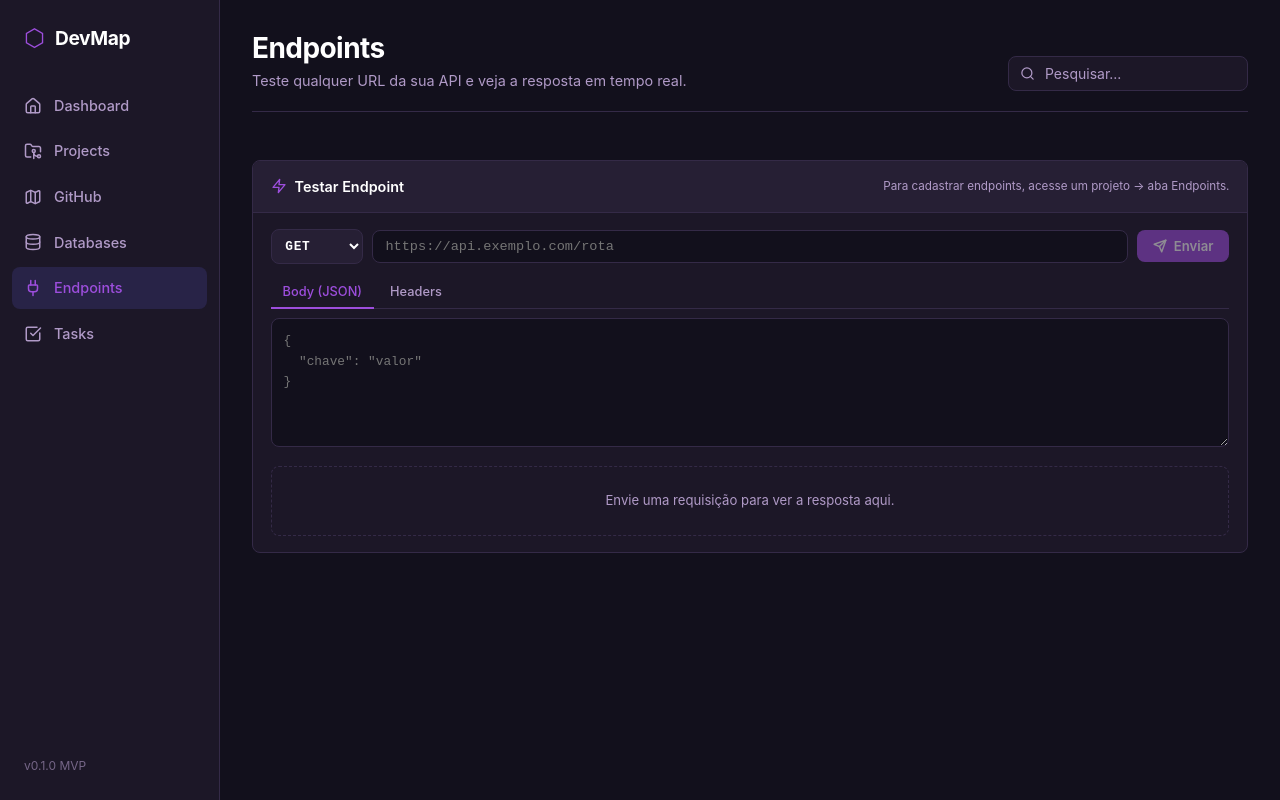
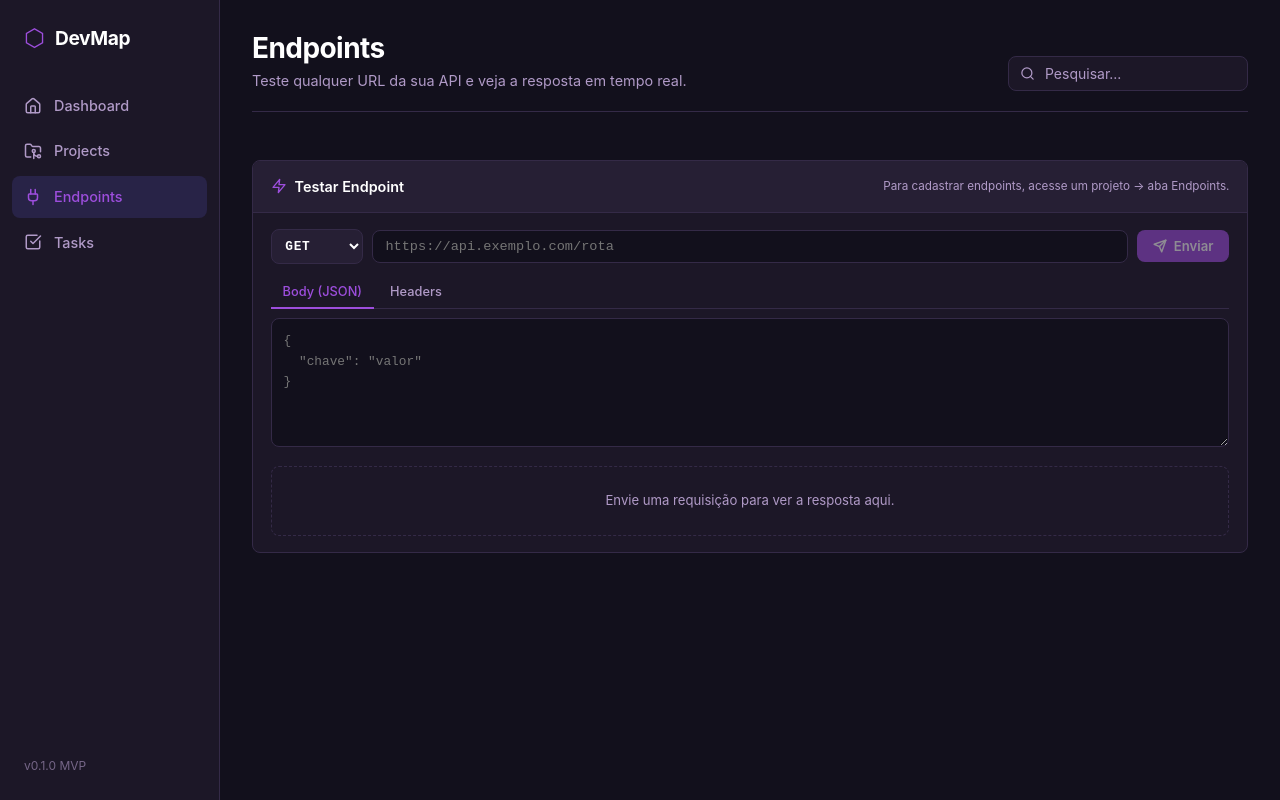
Before and after one commit to lukinhasc-dev/devmap, a React (Vite) app in the folder frontend/: page /endpoints in a window 1280 px wide. Built offline with nearby package versions, Linux system fonts and the light colour scheme.

Commit message:
chore: ajustes na sidebar e exclusão de pages

```diff
--- a/frontend/src/App.tsx
+++ b/frontend/src/App.tsx
@@ -1,16 +1,16 @@
-import { BrowserRouter, Routes, Route, Navigate } from "react-router-dom"
+import { BrowserRouter, Routes, Route } from "react-router-dom"
 import Sidebar from "./components/Sidebar.tsx"
 import "./styles/App.css"
 import Projects from "./pages/Projects.tsx"
 import Home from "./pages/Dashboard.tsx"
-import Github from "./pages/Github.tsx"
-import Databases from "./pages/Databases.tsx"
 import Endpoints from "./pages/Endpoints.tsx"
 import Tasks from "./pages/Tasks.tsx"
 import ProjectDetail from "./pages/ProjectDetail.tsx"
 import ProjectGithub from "./pages/project/ProjectGithub.tsx"
 import ProjectDatabases from "./pages/project/ProjectDatabases.tsx"
 import ProjectEndpoints from "./pages/project/ProjectEndpoints.tsx"
+import ProjectControllers from "./pages/project/ProjectController.tsx"
+
 
 function App() {
   return (
@@ -21,17 +21,13 @@ function App() {
           <Routes>
             <Route path="/dashboard" element={<Home />} />
             <Route path="/projects" element={<Projects />} />
-            <Route path="/github" element={<Github />} />
-            <Route path="/databases" element={<Databases />} />
             <Route path="/endpoints" element={<Endpoints />} />
             <Route path="/tasks" element={<Tasks />} />
-
-            {/* ── Projeto detail com sub-rotas ── */}
             <Route path="/projects/:id" element={<ProjectDetail />}>
-              <Route index element={<Navigate to="github" replace />} />
               <Route path="github" element={<ProjectGithub />} />
               <Route path="databases" element={<ProjectDatabases />} />
               <Route path="endpoints" element={<ProjectEndpoints />} />
+              <Route path="controllers" element={<ProjectControllers />} />
             </Route>
           </Routes>
         </main>
--- a/frontend/src/components/Sidebar.tsx
+++ b/frontend/src/components/Sidebar.tsx
@@ -1,12 +1,10 @@
 import { NavLink } from "react-router-dom"
-import { Home, FolderGit2, Database, Plug, CheckSquare, Map } from "lucide-react"
+import { Home, FolderGit2, Plug, CheckSquare } from "lucide-react"
 import "../styles/Sidebar.css"
 
 const navItems = [
     { to: "/dashboard", icon: Home, label: "Dashboard" },
     { to: "/projects", icon: FolderGit2, label: "Projects" },
-    { to: "/github", icon: Map, label: "GitHub" },
-    { to: "/databases", icon: Database, label: "Databases" },
     { to: "/endpoints", icon: Plug, label: "Endpoints" },
     { to: "/tasks", icon: CheckSquare, label: "Tasks" },
 ]
@@ -25,7 +23,7 @@ export default function Sidebar() {
                         key={to}
                         to={to}
                         end={to === "/dashboard"}
-                        className={({ isActive }) =>
+                        className={({ isActive }: { isActive: boolean }) =>
                             `sidebar__item ${isActive ? "sidebar__item--active" : ""}`
                         }
                     >
--- a/frontend/src/pages/Github.tsx
+++ /dev/null
@@ -1,10 +0,0 @@
-import DefaultPage from "./DefaultPage.tsx"
-import "../styles/DefaultPage.css"
-
-export default function Github() {
-    return (
-        <DefaultPage tittle="Github" description="Visão geral de todas as funcionalidades">
-            <h1>Github</h1>
-        </DefaultPage>
-    )
-}
--- a/frontend/src/pages/ProjectDetail.tsx
+++ b/frontend/src/pages/ProjectDetail.tsx
@@ -41,6 +41,16 @@ function IconDatabase() {
 }
 
 function IconEndpoints() {
+    return (
+        <svg xmlns="http://www.w3.org/2000/svg" viewBox="0 0 24 24" fill="none"
+            stroke="currentColor" strokeWidth="2" strokeLinecap="round" strokeLinejoin="round">
+            <polyline points="16 18 22 12 16 6" />
+            <polyline points="8 6 2 12 8 18" />
+        </svg>
+    )
+}
+
+function IconControllers() {
     return (
         <svg xmlns="http://www.w3.org/2000/svg" viewBox="0 0 24 24" fill="none"
             stroke="currentColor" strokeWidth="2" strokeLinecap="round" strokeLinejoin="round">
@@ -138,6 +148,16 @@ export default function ProjectDetail() {
                     <IconEndpoints />
                     Endpoints
                 </NavLink>
+
+                <NavLink
+                    to={`${base}/controllers`}
+                    className={({ isActive }: { isActive: boolean }) =>
+                        "project-detail__nav-link" + (isActive ? " active" : "")
+                    }
+                >
+                    <IconControllers />
+                    Controllers
+                </NavLink>
             </nav>
 
             {/* ── Content (sub-pages rendered here) ── */}
--- /dev/null
+++ b/frontend/src/pages/project/ProjectController.tsx
@@ -0,0 +1,15 @@
+import { useState, useEffect, useRef } from "react";
+import { useParams } from "react-router-dom";
+import ModalDefault from "../../components/ModalDefault";
+import "../../styles/Endpoints.css";
+
+
+
+export default function ProjectEndpoints() {
+    return (
+        <div>
+            <h1>Controllers</h1>
+            <p>Teste de Vilão</p>
+        </div>
+    );
+}
```
